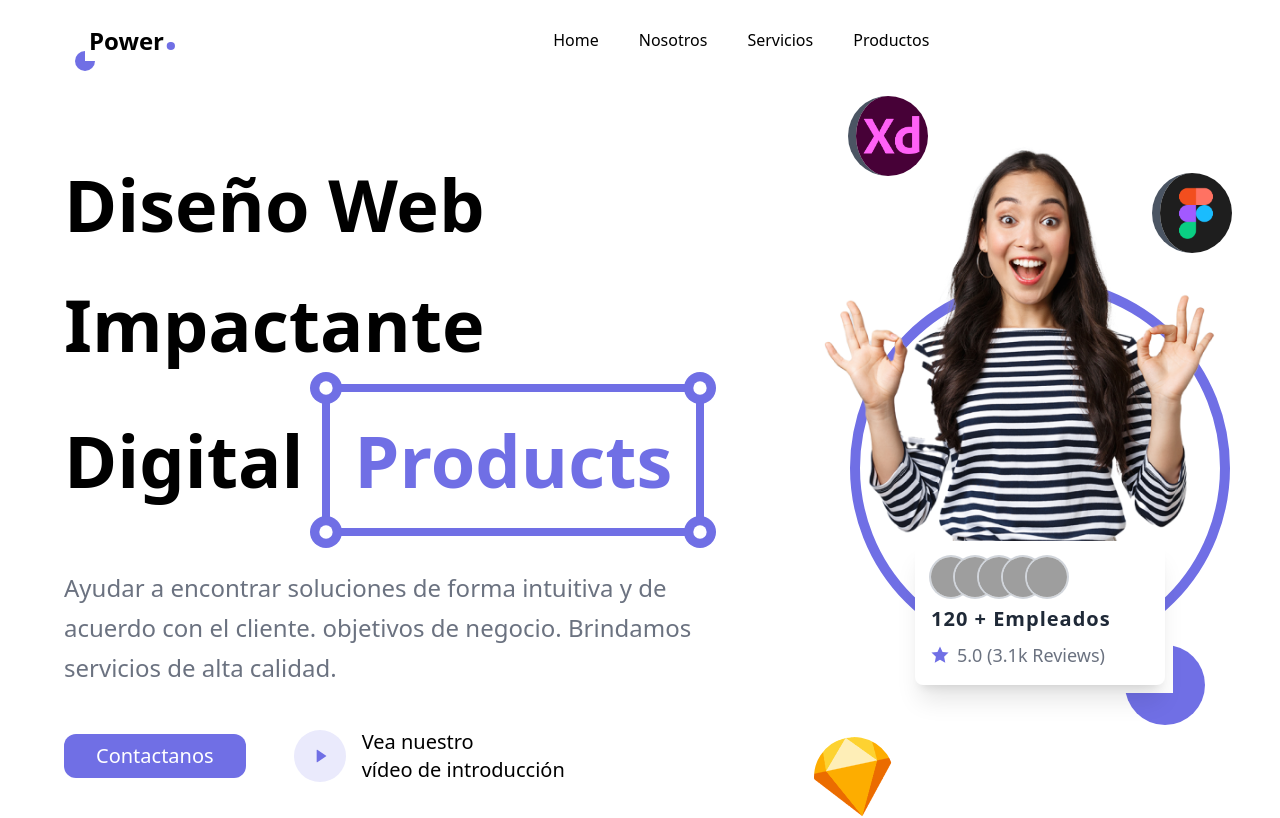
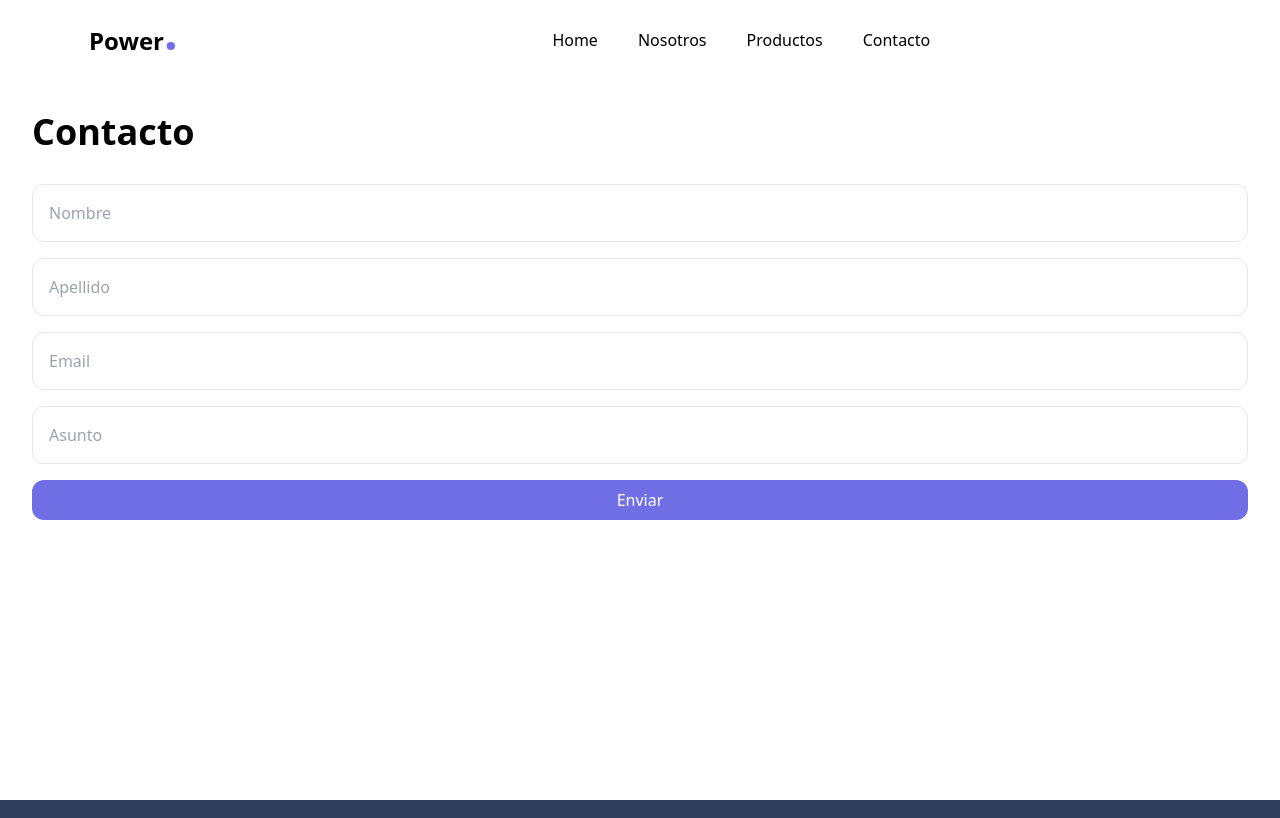
Before and after one commit to jordydev1993/e2-landingPage, a React app: page /contact in a window 1280 px wide. Shown: the top 818 px of the page. Built offline with nearby package versions, Linux system fonts and the light colour scheme; grey boxes are pictures that could not be loaded; the HTML template or start-up script is replaced by a standard one.

Commit message:
add: update html

```diff
--- a/package.json
+++ b/package.json
@@ -11,7 +11,8 @@
   "dependencies": {
     "react": "^18.2.0",
     "react-dom": "^18.2.0",
-    "react-icons": "^4.6.0"
+    "react-icons": "^4.6.0",
+    "react-router-dom": "^6.24.1"
   },
   "devDependencies": {
     "@types/react": "^18.0.17",
--- a/src/App.jsx
+++ b/src/App.jsx
@@ -1,22 +1,28 @@
-import Clients from "./components/Clients";
-import Header from "./components/Header";
-import Hero from "./components/Hero";
-import Works from "./components/Works";
-import Reviews from "./components/Reviews";
-import Services from "./components/Services";
-import Footer from "./components/Footer";
+// src/App.jsx
+import React from 'react';
+import { BrowserRouter as Router, Route, Routes } from 'react-router-dom';
+import { MenuProvider } from './contexts/MenuContext';
+import Header from './components/Header';
+import Footer from './components/Footer';
+import Home from './pages/Home';
+import About from './pages/About';
+import Products from './pages/Products';
+import Contact from './pages/Contact';
 
 function App() {
   return (
-    <div>
-      <Header />
-      <Hero />
-      <Clients />
-      <Works />
-      <Reviews />
-      <Services />
-      <Footer />
-    </div>
+    <Router>
+      <MenuProvider>
+        <Header />
+        <Routes>
+          <Route path="/" element={<Home />} />
+          <Route path="/about" element={<About />} />
+          <Route path="/products" element={<Products />} />
+          <Route path="/contact" element={<Contact />} />
+        </Routes>
+        <Footer />
+      </MenuProvider>
+    </Router>
   );
 }
 
--- a/src/components/Header.jsx
+++ b/src/components/Header.jsx
@@ -1,38 +1,28 @@
-import React, { useState } from "react";
-// Icons
-import {
-  RiCheckboxBlankCircleFill,
-  RiMenu3Fill,
-  RiCloseLine,
-} from "react-icons/ri";
+// src/components/Header.jsx
+import React, { useContext } from 'react';
+import { Link } from 'react-router-dom';
+import { MenuContext } from '../contexts/MenuContext';
+import { RiMenu3Fill, RiCloseLine } from 'react-icons/ri';
 
 const Header = () => {
-  const [showMenu, setShowMenu] = useState(false);
+  const { showMenu, setShowMenu } = useContext(MenuContext);
+
   return (
     <header className="flex items-center justify-between xl:justify-start w-full py-4 px-8 h-[10vh] z-50">
       <div className="xl:w-1/6 text-center -mt-4">
         <a href="#" className="text-2xl font-bold relative p-1 bg-white">
-          Power<span className="text-primary text-5xl">.</span>{" "}
-          <RiCheckboxBlankCircleFill className="absolute -left-3 -bottom-3 text-primary -z-10" />
+          Power<span className="text-primary text-5xl">.</span>
         </a>
       </div>
       <nav
         className={`fixed bg-white w-[80%] md:w-[40%] xl:w-full h-full ${
-          showMenu ? "left-0" : "-left-full"
+          showMenu ? 'left-0' : '-left-full'
         } top-0 xl:static flex-1 flex flex-col xl:flex-row items-center justify-center gap-10 transition-all duration-500 z-50`}
       >
-        <a href="#home" className="">
-          Home
-        </a>
-        <a href="#aboutUs" className="">
-          Nosotros
-        </a>
-        <a href="#services" className="">
-          Servicios
-        </a>
-        <a href="#aboutUs" className="">
-          Productos
-        </a>
+        <Link to="/" onClick={() => setShowMenu(false)}>Home</Link>
+        <Link to="/about" onClick={() => setShowMenu(false)}>Nosotros</Link>
+        <Link to="/products" onClick={() => setShowMenu(false)}>Productos</Link>
+        <Link to="/contact" onClick={() => setShowMenu(false)}>Contacto</Link>
       </nav>
       <button
         onClick={() => setShowMenu(!showMenu)}
--- /dev/null
+++ b/src/contexts/MenuContext.jsx
@@ -0,0 +1,14 @@
+// src/contexts/MenuContext.jsx
+import React, { createContext, useState } from 'react';
+
+export const MenuContext = createContext();
+
+export const MenuProvider = ({ children }) => {
+  const [showMenu, setShowMenu] = useState(false);
+
+  return (
+    <MenuContext.Provider value={{ showMenu, setShowMenu }}>
+      {children}
+    </MenuContext.Provider>
+  );
+};
--- /dev/null
+++ b/src/pages/About.jsx
@@ -0,0 +1,15 @@
+// src/pages/About.jsx
+import React from 'react';
+
+const About = () => {
+  return (
+    <section className="min-h-[90vh] p-8">
+      <h1 className="text-4xl font-bold">Sobre Nosotros</h1>
+      <p className="text-xl text-gray-500 mt-4">
+        Información sobre la compañía, misión, visión, y valores.
+      </p>
+    </section>
+  );
+};
+
+export default About;
--- /dev/null
+++ b/src/pages/Contact.jsx
@@ -0,0 +1,23 @@
+// src/pages/Contact.jsx
+import React from 'react';
+
+const Contact = () => {
+  return (
+    <section className="min-h-[90vh] p-8">
+      <h1 className="text-4xl font-bold">Contacto</h1>
+      <form className="mt-8">
+        <div className="flex flex-col gap-4">
+          <input type="text" placeholder="Nombre" className="p-4 border rounded-xl" />
+          <input type="text" placeholder="Apellido" className="p-4 border rounded-xl" />
+          <input type="email" placeholder="Email" className="p-4 border rounded-xl" />
+          <input type="text" placeholder="Asunto" className="p-4 border rounded-xl" />
+          <button type="submit" className="py-2 px-6 bg-primary text-white rounded-xl">
+            Enviar
+          </button>
+        </div>
+      </form>
+    </section>
+  );
+};
+
+export default Contact;
--- /dev/null
+++ b/src/pages/Home.jsx
@@ -0,0 +1,21 @@
+// src/pages/Home.jsx
+import React from 'react';
+import Hero from '../components/Hero';
+import Clients from '../components/Clients';
+import Works from '../components/Works';
+import Reviews from '../components/Reviews';
+import Services from '../components/Services';
+
+const Home = () => {
+  return (
+    <div>
+      <Hero />
+      <Clients />
+      <Works />
+      <Reviews />
+      <Services />
+    </div>
+  );
+};
+
+export default Home;
--- /dev/null
+++ b/src/pages/Products.jsx
@@ -0,0 +1,15 @@
+// src/pages/Products.jsx
+import React from 'react';
+
+const Products = () => {
+  return (
+    <section className="min-h-[90vh] p-8">
+      <h1 className="text-4xl font-bold">Productos</h1>
+      <p className="text-xl text-gray-500 mt-4">
+        Lista de productos que ofrecemos.
+      </p>
+    </section>
+  );
+};
+
+export default Products;
```
Also changed, not shown: 2 other files (tests, documents, lock files or other folders).
